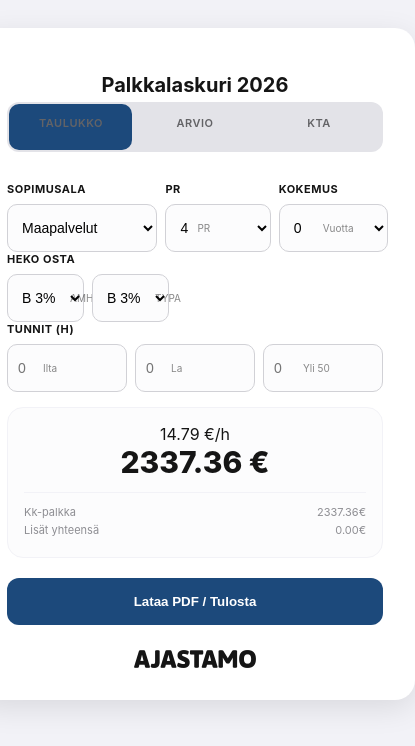
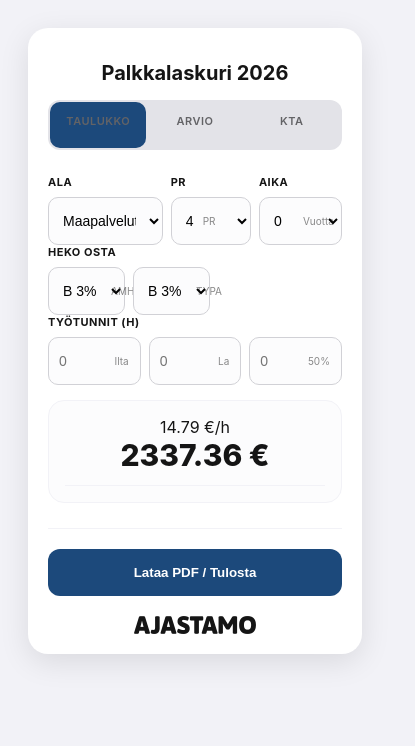
Before and after one commit to jameye69/palkkalaskuri-2026, a plain HTML site: page index.html in a window 390 px wide. Shown: the whole page, 415 px wide, since content can reach past the window. Drawn offline with Linux system fonts and the light colour scheme.

Commit message:
Update index.html

```diff
--- a/index.html
+++ b/index.html
@@ -5,7 +5,7 @@
     <meta name="viewport" content="width=device-width, initial-scale=1.0">
     <title>Palkkalaskuri 2026</title>
     <style>
-        /* --- TYYLIT --- */
+        /* --- 1. TYYLIT & MUUTTUJAT --- [cite: 2026-01-09] */
         :root {
             --sivun-tausta: #f2f2f7; --kortin-tausta: #ffffff; --nappi-vari: #1c497b; --nappi-teksti: #ffffff;
             --summa-vari: #151515; --tuntipalkka-vari: #151515; --teksti-paa: #151515; --teksti-haalea: #8e8e93;
@@ -16,68 +16,94 @@
         body { background-color: var(--sivun-tausta); font-family: -apple-system, system-ui, sans-serif; display: flex; justify-content: center; padding: 20px; color: var(--teksti-paa); }
         input[type="radio"] { display: none !important; }
         .app-card { background: var(--kortin-tausta); width: 440px; min-width: 440px; border-radius: 20px; padding: 32px; box-shadow: 0 8px 30px rgba(0, 0, 0, 0.1); }
-        header { text-align: center; margin-bottom: 30px; }
+        header { text-align: center; margin-bottom: 25px; }
         label { display: block; margin-bottom: 8px; font-size: 11px !important; font-weight: 700; text-transform: uppercase; letter-spacing: 0.5px; }
         .main-row-layout, .input-row { display: flex; gap: 8px; }
-        .field.flex-grow { width: 40% !important; flex: none !important; }
-        .field:nth-child(2) { width: 28% !important; flex: none !important; }
-        .field:nth-child(3) { width: 29% !important; flex: none !important; }
+        .field.flex-grow { width: 40% !important; }
+        .field:nth-child(2) { width: 28% !important; }
+        .field:nth-child(3) { width: 29% !important; }
         .input-wrapper { position: relative; height: 48px; }
         input, select { width: 100%; height: 48px; border: 1px solid var(--reuna-viiva); border-radius: 10px; background: var(--kentta-tausta); padding: 0 10px; font-size: 14px; }
         .unit-label { position: absolute; top: 50%; transform: translateY(-50%); font-size: 10px; opacity: 0.5; pointer-events: none; }
         .label-pr { left: 32px; } .label-vuotta { left: 44px; } .label-amha, .label-typa { left: 63px; }
-        .label-tunti { left: 36px; } .label-ylityo { left: 40px; }
+        .label-tunti, .label-ylityo, .label-h { right: 12px; }
         .summary-box { background: var(--kentta-tausta); border: 1px solid var(--jakaja-viiva); border-radius: 16px; padding: 16px; margin-top: 15px; }
         .total-box { text-align: center; border-bottom: 1px solid var(--jakaja-viiva); padding-bottom: 12px; }
         .total-amount { font-size: 30px; font-weight: 800; color: var(--summa-vari); }
         .breakdown-box { padding-top: 12px; }
+        .breakdown-header { font-size: 10px; font-weight: 800; color: var(--teksti-haalea); text-transform: uppercase; margin-bottom: 8px; }
         .breakdown-line { display: flex; justify-content: space-between; font-size: 11px; color: var(--teksti-haalea); margin-bottom: 4px; }
         .segmented-control { position: relative; display: flex; background: var(--kytkin-pohja); padding: 2px; border-radius: 12px; margin-bottom: 25px; }
         .segmented-control label { flex: 1; text-align: center; padding: 12px 0; font-size: 13px; font-weight: 600; color: var(--kytkin-teksti); cursor: pointer; z-index: 1; position: relative; }
         .selection-slider { position: absolute; top: 2px; left: 2px; width: calc(33.33% - 2px); height: calc(100% - 4px); background: var(--painonappi-vari); border-radius: 10px; transition: transform 0.2s; }
         .grid-inputs { display: grid; grid-template-columns: repeat(3, 1fr); gap: 8px; }
-        .footer-logo-container { text-align: center; margin-top: 25px; }
+        .sketch-row { display: flex; gap: 8px; margin-bottom: 8px; align-items: center; }
+        .toggle-btn { flex: 1; height: 48px; border: 1px solid var(--reuna-viiva); border-radius: 10px; background: white; font-weight: 600; cursor: pointer; }
+        .toggle-btn.active { background: var(--nappi-vari); color: white; }
+        .add-btn { width: 100%; padding: 10px; background: var(--sivun-tausta); border: 1px dashed var(--reuna-viiva); border-radius: 10px; cursor: pointer; margin-top: 5px; font-weight: 600; }
+        .del-btn { width: 40px; height: 48px; background: #fff0f0; border: 1px solid #d1d1d6; color: #d32f2f; border-radius: 10px; cursor: pointer; }
+        footer { margin-top: 25px; border-top: 1px solid var(--jakaja-viiva); }
+        .footer-logo-container { text-align: center; margin-top: 20px; }
         .footer-logo { max-width: 140px; height: auto; margin: 0 auto; display: block; }
         .print-btn { width: 100%; margin-top: 20px; padding: 16px; background: var(--nappi-vari); color: white; border: none; border-radius: 12px; font-weight: 700; cursor: pointer; }
-        #manuaali_osio, #kta_osio { display: none; }
+        @media (max-width: 480px) { .app-card { width: 100%; min-width: 100%; padding: 20px; } }
     </style>
 </head>
 <body>
 <div class="app-card">
     <header>
-        <h1 style="font-size: 20px; margin-bottom: 5px;">Palkkalaskuri 2026</h1>
+        <h1 style="font-size: 20px; margin-bottom: 15px;">Palkkalaskuri 2026</h1>
         <div class="segmented-control">
             <input type="radio" name="mode" id="m-tes" value="tes" checked onchange="vaihda()"><label for="m-tes">Taulukko</label>
-            <input type="radio" name="mode" id="m-arv" value="man"><label for="m-arv">Arvio</label>
-            <input type="radio" name="mode" id="m-kta" value="kta"><label for="m-kta">KTA</label>
+            <input type="radio" name="mode" id="m-arv" value="man" onchange="vaihda()"><label for="m-arv">Arvio</label>
+            <input type="radio" name="mode" id="m-kta" value="kta" onchange="vaihda()"><label for="m-kta">KTA</label>
             <div class="selection-slider" id="slider"></div>
         </div>
     </header>
     <main>
-        <div id="asetukset">
+        <div id="yleiset">
             <div class="input-group">
                 <div class="main-row-layout">
-                    <div class="field flex-grow"><label>SOPIMUSALA</label><select id="ala" onchange="laske()"><option value="maapalvelu">Maapalvelut</option><option value="tekninen">Tekniset</option></select></div>
-                    <div class="field"><label>PR</label><div class="input-wrapper"><select id="ryhma" onchange="laske()"><option>4</option><option>5</option><option>6</option><option>7</option><option>8</option><option>9</option></select><span class="unit-label label-pr">PR</span></div></div>
-                    <div class="field"><label>KOKEMUS</label><div class="input-wrapper"><select id="kok" onchange="laske()"><option value="0">0</option><option value="2">2+</option><option value="6">6+</option><option value="10">10+</option></select><span class="unit-label label-vuotta">Vuotta</span></div></div>
+                    <div class="field flex-grow"><label>ALA</label><select id="ala" onchange="paivitaKentat()"><option value="maapalvelu">Maapalvelut</option><option value="tekninen">Tekniset</option></select></div>
+                    <div class="field"><label>PR</label><div class="input-wrapper"><select id="ryhma" onchange="laske()"></select><span class="unit-label label-pr">PR</span></div></div>
+                    <div class="field"><label>AIKA</label><div class="input-wrapper"><select id="kok" onchange="laske()"></select><span class="unit-label label-vuotta">Vuotta</span></div></div>
                 </div>
             </div>
             <div class="input-group">
                 <label>HEKO OSTA</label>
                 <div class="input-row">
-                    <div class="input-wrapper"><select id="heko_a" onchange="laske()"><option value="0.03">B 3%</option><option value="0.06">C 6%</option></select><span class="unit-label label-amha">AMHA</span></div>
-                    <div class="input-wrapper"><select id="heko_t" onchange="laske()"><option value="0.03">B 3%</option><option value="0.06">C 6%</option></select><span class="unit-label label-typa">TYPA</span></div>
+                    <div class="input-wrapper"><select id="heko_a" onchange="laske()"><option value="0.03" selected>B 3%</option><option value="0.06">C 6%</option><option value="0.09">D 9%</option></select><span class="unit-label label-amha">AMHA</span></div>
+                    <div class="input-wrapper"><select id="heko_t" onchange="laske()"><option value="0.03" selected>B 3%</option><option value="0.06">C 6%</option><option value="0.09">D 9%</option></select><span class="unit-label label-typa">TYPA</span></div>
                 </div>
             </div>
         </div>
+
         <div id="tes_osio">
-            <label>Tunnit (h)</label>
+            <label>Työtunnit (h)</label>
             <div class="grid-inputs">
                 <div class="input-wrapper"><input type="number" id="ilt" placeholder="0" oninput="laske()"><span class="unit-label label-tunti">Ilta</span></div>
                 <div class="input-wrapper"><input type="number" id="lau" placeholder="0" oninput="laske()"><span class="unit-label label-tunti">La</span></div>
-                <div class="input-wrapper"><input type="number" id="yl50" placeholder="0" oninput="laske()"><span class="unit-label label-ylityo">Yli 50</span></div>
+                <div class="input-wrapper"><input type="number" id="yl50" placeholder="0" oninput="laske()"><span class="unit-label label-ylityo">50%</span></div>
             </div>
         </div>
+
+        <div id="manuaali_osio" style="display:none;">
+            <label>Perustunnit (h)</label>
+            <div class="sketch-row"><div class="input-wrapper" style="flex:1"><input type="number" id="perusth" oninput="laske()"><span class="unit-label label-h">h</span></div></div>
+            <label style="margin-top:10px;">%-tunnit</label>
+            <div id="prosentti_rivit"></div>
+            <button class="add-btn" onclick="lisaaRivi('p')">+ Lisää %-rivi</button>
+            <label style="margin-top:10px;">Erillislisät (€)</label>
+            <div id="euro_rivit"></div>
+            <button class="add-btn" onclick="lisaaRivi('e')">+ Lisää €-rivi</button>
+        </div>
+
+        <div id="kta_osio" style="display:none;">
+            <label>KTA-laskenta (3kk)</label>
+            <div class="sketch-row"><div class="input-wrapper" style="flex:1"><input type="number" id="kta_r" placeholder="Ansiot €" oninput="laske()"><span class="unit-label label-h">€</span></div></div>
+            <div class="sketch-row"><div class="input-wrapper" style="flex:1"><input type="number" id="kta_h" placeholder="Tunnit h" oninput="laske()"><span class="unit-label label-h">h</span></div></div>
+        </div>
+
         <div id="tulos-container"></div>
     </main>
     <footer>
@@ -87,47 +113,68 @@
         </div>
     </footer>
 </div>
+
 <script>
     function vaihda() {
         const mode = document.querySelector('input[name="mode"]:checked').value;
         const s = document.getElementById("slider");
-        if(mode === "tes") s.style.transform = "translateX(0%)";
-        else if(mode === "man") s.style.transform = "translateX(100%)";
-        else s.style.transform = "translateX(200%)";
+        document.getElementById("tes_osio").style.display = mode === "tes" ? "block" : "none";
+        document.getElementById("manuaali_osio").style.display = mode === "man" ? "block" : "none";
+        document.getElementById("kta_osio").style.display = mode === "kta" ? "block" : "none";
+        s.style.transform = mode === "tes" ? "translateX(0%)" : mode === "man" ? "translateX(100%)" : "translateX(200%)";
         laske();
     }
+    function paivitaKentat() {
+        const ala = document.getElementById("ala").value;
+        const r = document.getElementById("ryhma"), k = document.getElementById("kok");
+        r.innerHTML = ""; k.innerHTML = "";
+        const ryhmat = ala === "maapalvelu" ? [4,5,6,7,8,9] : [1,2,3,4,5,6,7,8,9,10,11];
+        ryhmat.forEach(v => r.add(new Option(v, v)));
+        const kokemukset = ala === "maapalvelu" ? [0,2,6,10] : [0,4,10,25];
+        kokemukset.forEach(v => k.add(new Option(v === 0 ? "0" : v + "+", v)));
+        laske();
+    }
+    function lisaaRivi(type) {
+        const id = Date.now();
+        const container = type === 'p' ? document.getElementById("prosentti_rivit") : document.getElementById("euro_rivit");
+        const div = document.createElement("div"); div.className = "sketch-row";
+        if(type === 'p') {
+            div.innerHTML = `<div class="input-wrapper" style="flex:1"><input type="number" class="p-h" oninput="laske()"><span class="unit-label label-h">h</span></div><button class="toggle-btn" onclick="this.classList.toggle('active');laske()">50%</button><button class="del-btn" onclick="this.parentElement.remove();laske()">×</button>`;
+        } else {
+            div.innerHTML = `<input type="text" placeholder="Selite" style="flex:1.5"><div class="input-wrapper" style="flex:1"><input type="number" class="e-v" oninput="laske()"><span class="unit-label label-h">€</span></div><button class="del-btn" onclick="this.parentElement.remove();laske()">×</button>`;
+        }
+        container.appendChild(div);
+    }
     function laske() {
-        const ala = document.getElementById("ala").value;
-        const r = parseInt(document.getElementById("ryhma").value);
-        const k = parseInt(document.getElementById("kok").value);
-        const ha = parseFloat(document.getElementById("heko_a").value);
-        const ht = parseFloat(document.getElementById("heko_t").value);
-
-        const taul = {maapalvelu:{4:2205.06,5:2320.87,6:2444.46,7:2585.88,8:2730.63,9:2884.3}};
-        const perus = taul.maapalvelu[r] || 2205.06;
-        const kokLisa = perus * (k >= 10 ? 0.15 : k >= 6 ? 0.09 : k >= 2 ? 0.03 : 0);
-        const heko = perus * (ha + ht);
-        const kk = perus + kokLisa + heko;
-        const tunti = kk / 158;
-
-        const ilt = (parseFloat(document.getElementById("ilt").value) || 0) * 3.06;
-        const lau = (parseFloat(document.getElementById("lau").value) || 0) * tunti * 0.5;
-        const yl = (parseFloat(document.getElementById("yl50").value) || 0) * tunti * 1.5;
-        const loppu = kk + ilt + lau + yl;
-
-        document.getElementById("tulos-container").innerHTML = `
-            <div class="summary-box">
-                <div class="total-box">
-                    <div class="total-info-row">${tunti.toFixed(2)} €/h</div>
-                    <div class="total-amount">${loppu.toFixed(2)} €</div>
-                </div>
-                <div class="breakdown-box">
-                    <div class="breakdown-line"><span>Kk-palkka</span><span>${kk.toFixed(2)}€</span></div>
-                    <div class="breakdown-line"><span>Lisät yhteensä</span><span>${(ilt+lau+yl).toFixed(2)}€</span></div>
-                </div>
-            </div>`;
+        const mode = document.querySelector('input[name="mode"]:checked').value;
+        if(mode === "kta") {
+            const r = parseFloat(document.getElementById("kta_r").value) || 0, h = parseFloat(document.getElementById("kta_h").value) || 0;
+            const res = h > 0 ? r / h : 0;
+            document.getElementById("tulos-container").innerHTML = `<div class="summary-box"><div class="total-box"><div class="total-amount">${res.toFixed(2)} €/h</div></div></div>`;
+            return;
+        }
+        const ala = document.getElementById("ala").value, ryh = parseInt(document.getElementById("ryhma").value), kok = parseInt(document.getElementById("kok").value);
+        const taul = {maapalvelu:{4:2205.06,5:2320.87,6:2444.46,7:2585.88,8:2730.63,9:2884.3}, tekninen:{1:1911.05,2:1989.02,3:2076.29,4:2182.2,5:2303.24,6:2432.42,7:2582.54,8:2734.99,9:2895.6,10:3069,11:3253.16}};
+        const perus = taul[ala][ryh] || 0;
+        const kP = ala === "maapalvelu" ? (kok >= 10 ? 0.15 : kok >= 6 ? 0.09 : kok >= 2 ? 0.03 : 0) : (kok >= 25 ? 0.19 : kok >= 10 ? 0.15 : kok >= 4 ? 0.05 : 0);
+        const hP = parseFloat(document.getElementById("heko_a").value) + parseFloat(document.getElementById("heko_t").value);
+        const kk = perus * (1 + kP + hP), tunti = kk / (ala === "maapalvelu" ? 158 : 161);
+        let extra = 0;
+        if(mode === "tes") {
+            extra += (parseFloat(document.getElementById("ilt").value) || 0) * (ala === "maapalvelu" ? 3.06 : 3.10);
+            extra += (parseFloat(document.getElementById("lau").value) || 0) * tunti * 0.5;
+            extra += (parseFloat(document.getElementById("yl50").value) || 0) * tunti * 1.5;
+        } else {
+            extra += (parseFloat(document.getElementById("perusth").value) || 0) * tunti;
+            document.querySelectorAll("#prosentti_rivit .sketch-row").forEach(r => {
+                const h = parseFloat(r.querySelector(".p-h").value) || 0, p = r.querySelector(".active") ? 1.5 : 1;
+                extra += h * tunti * p;
+            });
+            document.querySelectorAll("#euro_rivit .sketch-row").forEach(r => extra += (parseFloat(r.querySelector(".e-v").value) || 0));
+        }
+        document.getElementById("tulos-container").innerHTML = `<div class="summary-box"><div class="total-box"><div class="total-info-row">${tunti.toFixed(2)} €/h</div><div class="total-amount">${(kk + (mode === "tes" ? extra : extra - (parseFloat(document.getElementById("perusth").value || 0)*tunti))).toFixed(2)} €</div></div></div>`;
     }
-    laske();
+    paivitaKentat();
 </script>
 </body>
 </html>
```
